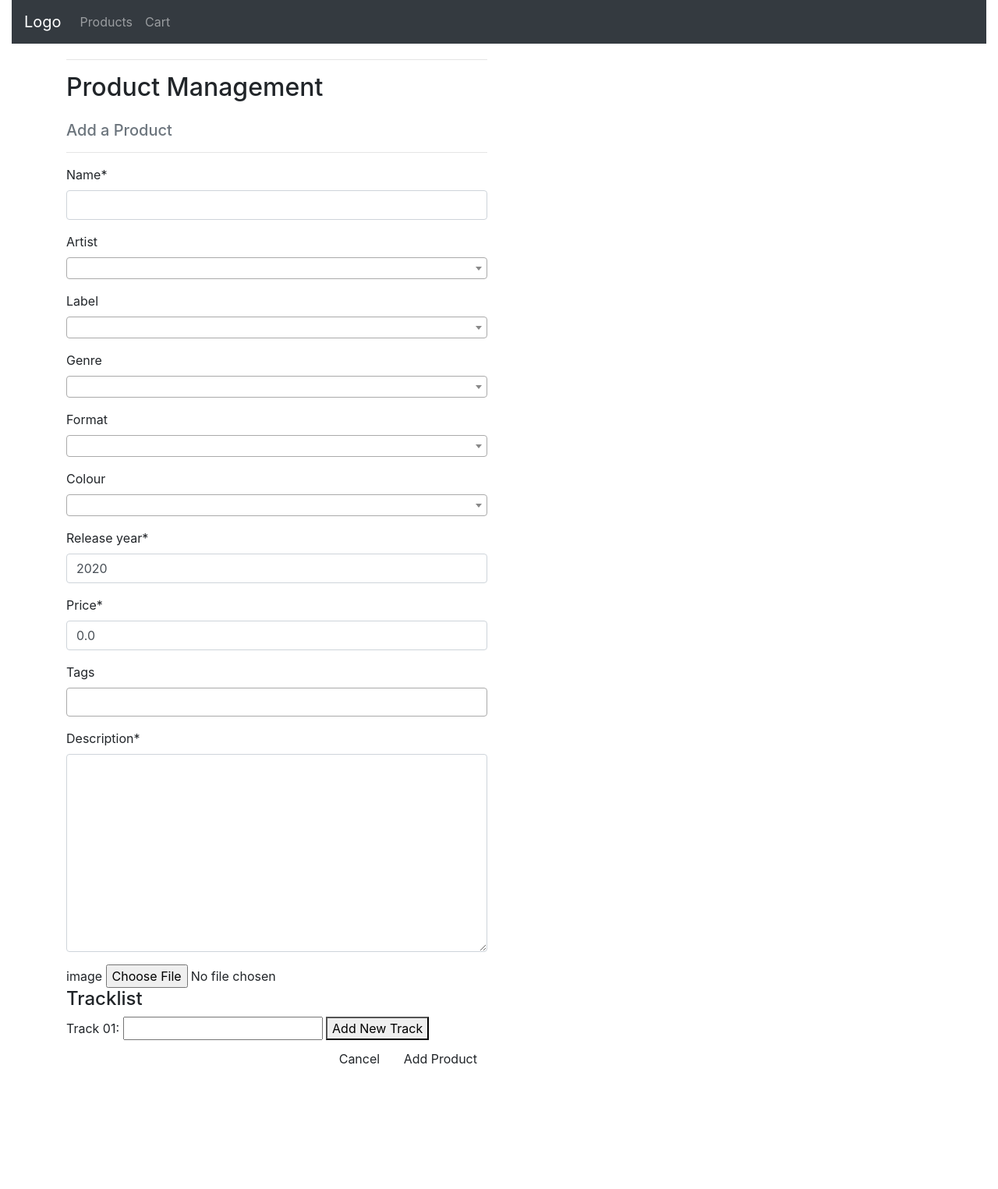
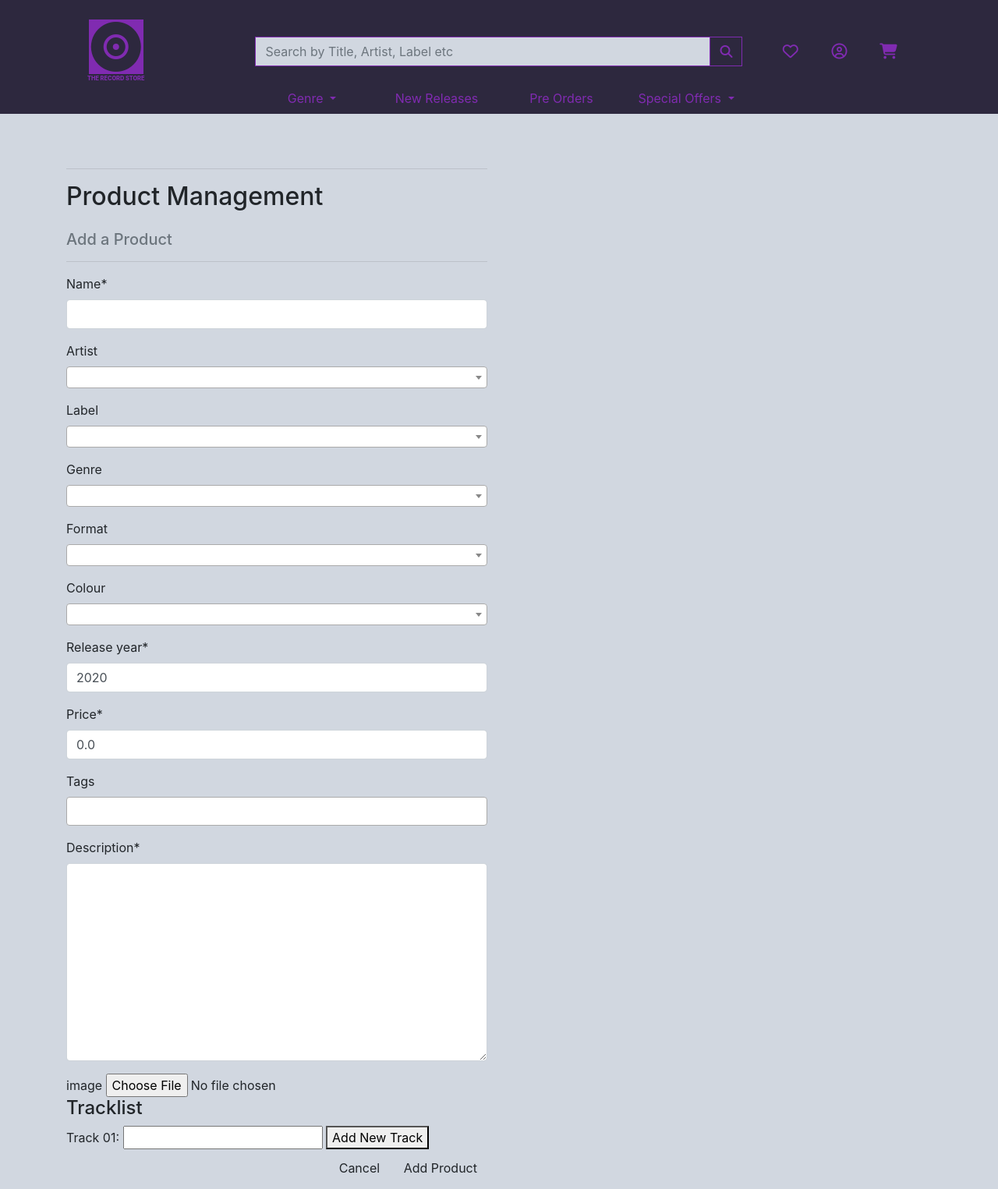
Before and after one commit to Code-Institute-Submissions/CI-MS4-The-Record-Store, a Django app: page /products/add/ in a window 1280 px wide. Shown: the whole page at 78% size. Before the commit the page ends 1365 px from the top, so only its background shows below. Run offline with Django 3.2, Linux system fonts and the light colour scheme; the visitor is signed in with stand-in values (Sample User, id 1); data that the repository does not hold is empty; some libraries are stand-ins or nearby versions.

Commit message:
Add Main Header & Navigation Menu.

```diff
--- a/static/css/base.css
+++ b/static/css/base.css
@@ -1,3 +1,82 @@
+:root {
+  --main-text-and-icon-color: #802BB1;
+  --main-navbar-color: #2D283E;
+  --main-hightlight-color: #D1D7E0;
+}
+
 body {
-    padding-top: 60px;
+    padding-top: 200px;
+    background-color: var(--main-hightlight-color);
   }
+
+#nav-search{
+  padding-top: 25px;
+}
+
+#brand-icon{
+  transition: all 0.3s ease-in-out;
+  font-size: 4rem;
+  background-color: var(--main-text-and-icon-color);
+  color: var(--main-navbar-color);
+  padding: 3px;
+}
+#brand-name{
+  transition: all 0.3s ease-in-out;
+  font-size: 0.46rem;
+  font-weight: 800;
+  text-transform: uppercase;
+  color: var(--main-text-and-icon-color);
+}
+#brand{
+
+}
+#brand a:hover{
+  text-decoration: none;
+}
+#brand a:hover #brand-name{
+  color: var(--main-hightlight-color);
+}
+#brand a:hover #brand-icon{
+  background-color: var(--main-hightlight-color);
+}
+
+.navbar{
+  background-color: var(--main-navbar-color);
+}
+.navbar-icon{
+  color: var(--main-text-and-icon-color);
+  transition: all 0.3s ease-in-out;
+}
+.navbar-icon:hover{
+  color: var(--main-hightlight-color);
+}
+.navbar-nav .nav-link{
+  transition: all 0.3s ease-in-out;
+  color: var(--main-text-and-icon-color);
+}
+
+.navbar-nav .nav-link:hover{
+  color: var(--main-hightlight-color);
+}
+
+#search-bar{
+  border-color: var(--main-text-and-icon-color);
+  background-color: var(--main-hightlight-color);
+}
+#search-icon{
+  border-color: var(--main-text-and-icon-color);
+  background-color: var(--main-navbar-color);
+}
+
+.dropdown-menu{
+  background-color: var(--main-navbar-color);
+}
+
+.dropdown-item{
+  transition: all 0.3s ease-in-out;
+  color: var(--main-text-and-icon-color);
+}
+.dropdown-item:hover{
+  color: var(--main-hightlight-color);
+  background-color: var(--main-navbar-color);
+}
--- a/templates/base.html
+++ b/templates/base.html
@@ -1,47 +1,28 @@
 {% load static %}
 <!DOCTYPE html>
 <html lang="en">
+
 <head>
   {% block meta %}
   <meta http-equiv="X-UA-Compatible" content="ie=edge" />
   <meta charset="utf-8" />
-    <meta
-      name="viewport"
-      content="width=device-width, initial-scale=1, shrink-to-fit=no"
-    />
+  <meta name="viewport" content="width=device-width, initial-scale=1, shrink-to-fit=no" />
   {% endblock %} {% block extra_meta %} {% endblock %} {% block corecss %}
-    <link
-      rel="stylesheet"
-      href="https://stackpath.bootstrapcdn.com/bootstrap/4.4.1/css/bootstrap.min.css"
-      integrity="sha384-Vkoo8x4CGsO3+Hhxv8T/Q5PaXtkKtu6ug5TOeNV6gBiFeWPGFN9MuhOf23Q9Ifjh"
-      crossorigin="anonymous"
-    />
-    <link
-      rel="stylesheet"
-      href="https://fonts.googleapis.com/css?family=Lato&display=swap"
-    />
+  <link rel="stylesheet" href="https://stackpath.bootstrapcdn.com/bootstrap/4.4.1/css/bootstrap.min.css"
+    integrity="sha384-Vkoo8x4CGsO3+Hhxv8T/Q5PaXtkKtu6ug5TOeNV6gBiFeWPGFN9MuhOf23Q9Ifjh" crossorigin="anonymous" />
+  <link rel="stylesheet" href="https://fonts.googleapis.com/css?family=Lato&display=swap" />
   <link href="https://cdn.jsdelivr.net/npm/select2@4.1.0-beta.1/dist/css/select2.min.css" rel="stylesheet" />
   <link rel="stylesheet" href="{% static 'css/base.css' %}" />
   {% endblock %} {% block extra_css %} {% endblock %} {% block corejs %}
-    <script
-      src="https://kit.fontawesome.com/e9c73d7092.js"
-      crossorigin="anonymous"
-    ></script>
-    <script
-      src="https://code.jquery.com/jquery-3.4.1.min.js"
-      integrity="sha256-CSXorXvZcTkaix6Yvo6HppcZGetbYMGWSFlBw8HfCJo="
-      crossorigin="anonymous"
-    ></script>
-    <script
-      src="https://cdn.jsdelivr.net/npm/popper.js@1.16.0/dist/umd/popper.min.js"
-      integrity="sha384-Q6E9RHvbIyZFJoft+2mJbHaEWldlvI9IOYy5n3zV9zzTtmI3UksdQRVvoxMfooAo"
-      crossorigin="anonymous"
-    ></script>
-    <script
-      src="https://stackpath.bootstrapcdn.com/bootstrap/4.4.1/js/bootstrap.min.js"
-      integrity="sha384-wfSDF2E50Y2D1uUdj0O3uMBJnjuUD4Ih7YwaYd1iqfktj0Uod8GCExl3Og8ifwB6"
-      crossorigin="anonymous"
-    ></script>
+  <script src="https://kit.fontawesome.com/e9c73d7092.js" crossorigin="anonymous"></script>
+  <script src="https://code.jquery.com/jquery-3.4.1.min.js"
+    integrity="sha256-CSXorXvZcTkaix6Yvo6HppcZGetbYMGWSFlBw8HfCJo=" crossorigin="anonymous"></script>
+  <script src="https://cdn.jsdelivr.net/npm/popper.js@1.16.0/dist/umd/popper.min.js"
+    integrity="sha384-Q6E9RHvbIyZFJoft+2mJbHaEWldlvI9IOYy5n3zV9zzTtmI3UksdQRVvoxMfooAo" crossorigin="anonymous">
+  </script>
+  <script src="https://stackpath.bootstrapcdn.com/bootstrap/4.4.1/js/bootstrap.min.js"
+    integrity="sha384-wfSDF2E50Y2D1uUdj0O3uMBJnjuUD4Ih7YwaYd1iqfktj0Uod8GCExl3Og8ifwB6" crossorigin="anonymous">
+  </script>
   <script src="https://cdn.jsdelivr.net/npm/select2@4.1.0-beta.1/dist/js/select2.min.js"></script>
   <!-- Stripe -->
   <script src="https://js.stripe.com/v3/"></script>
@@ -49,27 +30,91 @@
 
   <title>The Record Store{% block extra_title %}{% endblock %}</title>
 </head>
+
 <body>
-    <header class="container-fluid fixed-top">
-      <nav class="navbar navbar-expand-sm bg-dark navbar-dark">
+  <header class="container-fluid fixed-top p-0">
+    <nav class="navbar navbar-expand-sm p-0">
+      <div class="row w-100 h-100 no-gutters navbar-inner">
+        <div class="col">
+          <div class="row" id="nav-search">
+            <div class="col-1 offset-1  my-auto text-center" id="brand">
               <!-- Brand/logo -->
-        <a class="navbar-brand" href="#">Logo</a>
-
-        <!-- Links -->
-        <ul class="navbar-nav">
-          <li class="nav-item">
-            <a class="nav-link" href="{% url 'add_product'%}">Products</a>
+              <a href="{% url 'home'%}">
+                <i class="fas fa-record-vinyl" id="brand-icon"></i>
+                <div id="brand-name">The Record Store</div>
+              </a>
+            </div>
+            <div class="col-6 offset-1 my-auto">
+              <!-- Serach Bar -->
+              <div class="input-group w-100">
+                <input class="form-control rounded-0" type="text" name="q" id="search-bar"
+                  placeholder="Search by Title, Artist, Label etc" />
+                <div class="input-group-append">
+                  <button class="form-control rounded-0" type="submit" id="search-icon">
+                    <span class="icon">
+                      <i class="fas fa-search navbar-icon"></i>
+                    </span>
+                  </button>
+                </div>
+              </div>
+            </div>
+            <div class="col-2  my-auto">
+              <!-- Wishlist, Profile & Cart -->
+              <ul class="navbar-nav row no-gutters">
+                <li class="nav-item col-4">
+                  <div class="text-center"><a class="nav-link" href="#Wishlist"><i class="far fa-heart fa-lg navbar-icon"></i></a></div>
                 </li>
-          <li class="nav-item">
-            <a class="nav-link" href=""href="#">Cart</a>
+                <li class="nav-item col-4">
+                  <div class="text-center"><a class="nav-link" href="#My-Account"><i class="far fa-user-circle fa-lg navbar-icon"></i></a></div>
+                </li>
+                <li class="nav-item col-4">
+                  <div class="text-center"><a class="nav-link" href="#Cart"><i class="fas fa-shopping-cart fa-lg navbar-icon"></i></a></div>
                 </li>
               </ul>
+            </div>
+          </div>
+          <div class="row no-gutters" id="nav-menu">
+            <div class="col-6 offset-3">
+              <div class="row no-gutters">
+                  <!-- Site Nav -->
+                  <ul class="navbar-nav w-100">
+                    <li class="nav-item text-center p-0 col-3 dropdown">
+                      <a class="nav-link dropdown-toggle" href="#" id="navbarDropdownMenuLink" data-toggle="dropdown" aria-haspopup="true" aria-expanded="false">
+                        Genre
+                      </a>
+                      <div class="dropdown-menu w-100 text-center" aria-labelledby="navbarDropdownMenuLink">
+                        <a class="dropdown-item" href="#">All</a>
+                        <a class="dropdown-item" href="#">Rock</a>
+                        <a class="dropdown-item" href="#">Hip Hop</a>
+                      </div>
+                    </li>
+                    <li class="nav-item text-center p-0 col-3">
+                      <a class="nav-link" href="" href="#">New Releases</a>
+                    </li>
+                    <li class="nav-item text-center p-0 col-3">
+                      <a class="nav-link" href="" href="#">Pre Orders</a>
+                    </li>
+                    <li class="nav-item text-center p-0 col-3 dropdown">
+                      <a class="nav-link dropdown-toggle" href="#" id="navbarDropdownMenuLink" data-toggle="dropdown" aria-haspopup="true" aria-expanded="false">
+                        Special Offers
+                      </a>
+                      <div class="dropdown-menu w-100 text-center" aria-labelledby="navbarDropdownMenuLink">
+                        <a class="dropdown-item" href="#">3 for 2</a>
+                        <a class="dropdown-item" href="#">Clearance</a>
+                      </div>
+                    </li>
+                  </ul>
+
+              </div>
+            </div>
+          </div>
+        </div>
+      </div>
     </nav>
   </header>
 
   {% block page_header %}
   {% endblock %}
-
   {% block content %}
   {% endblock %}
 
@@ -80,4 +125,5 @@
   </script>
   {% endblock %}
 </body>
+
 </html>
```
Lines whose indentation alone changed are shown as unchanged.
